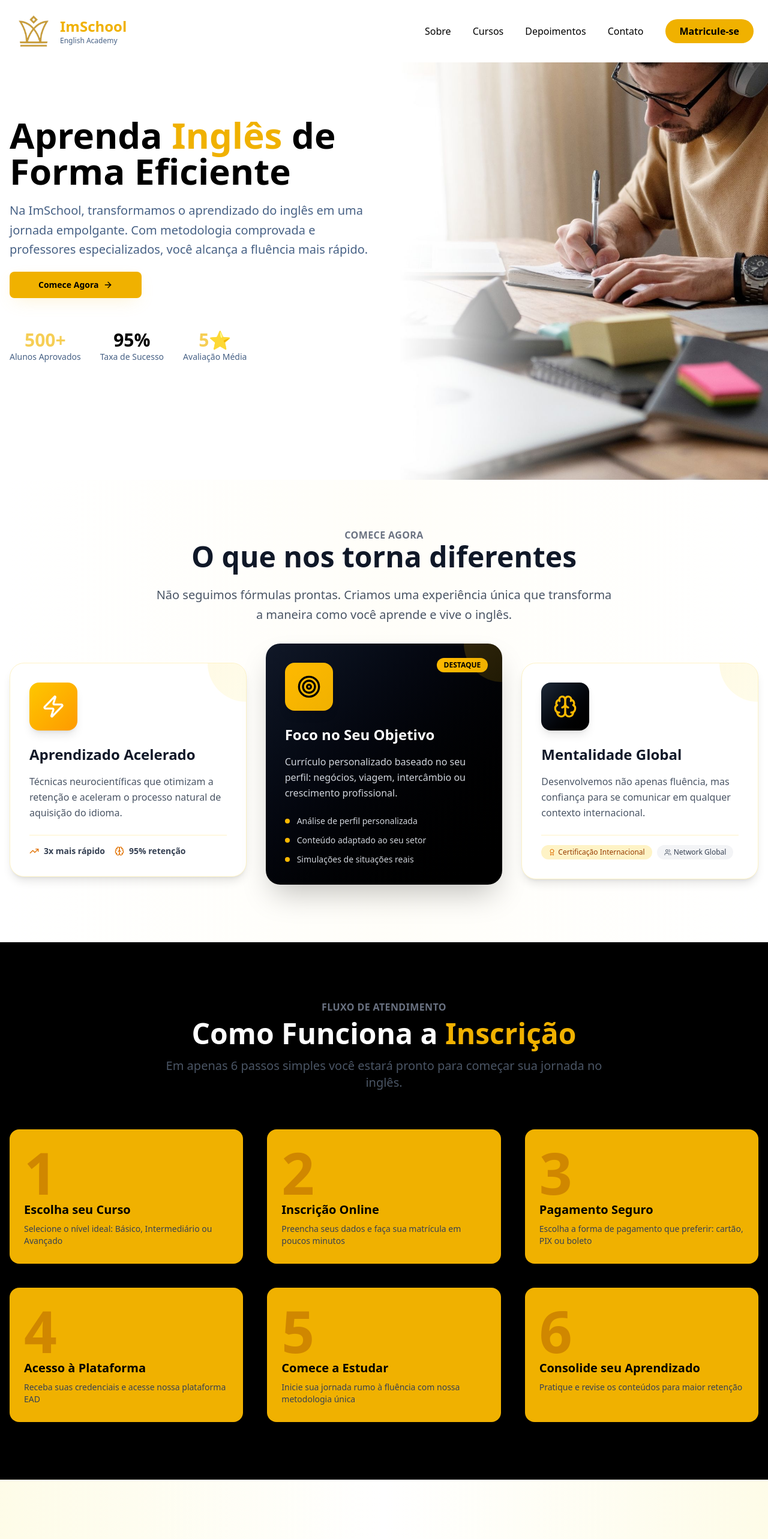
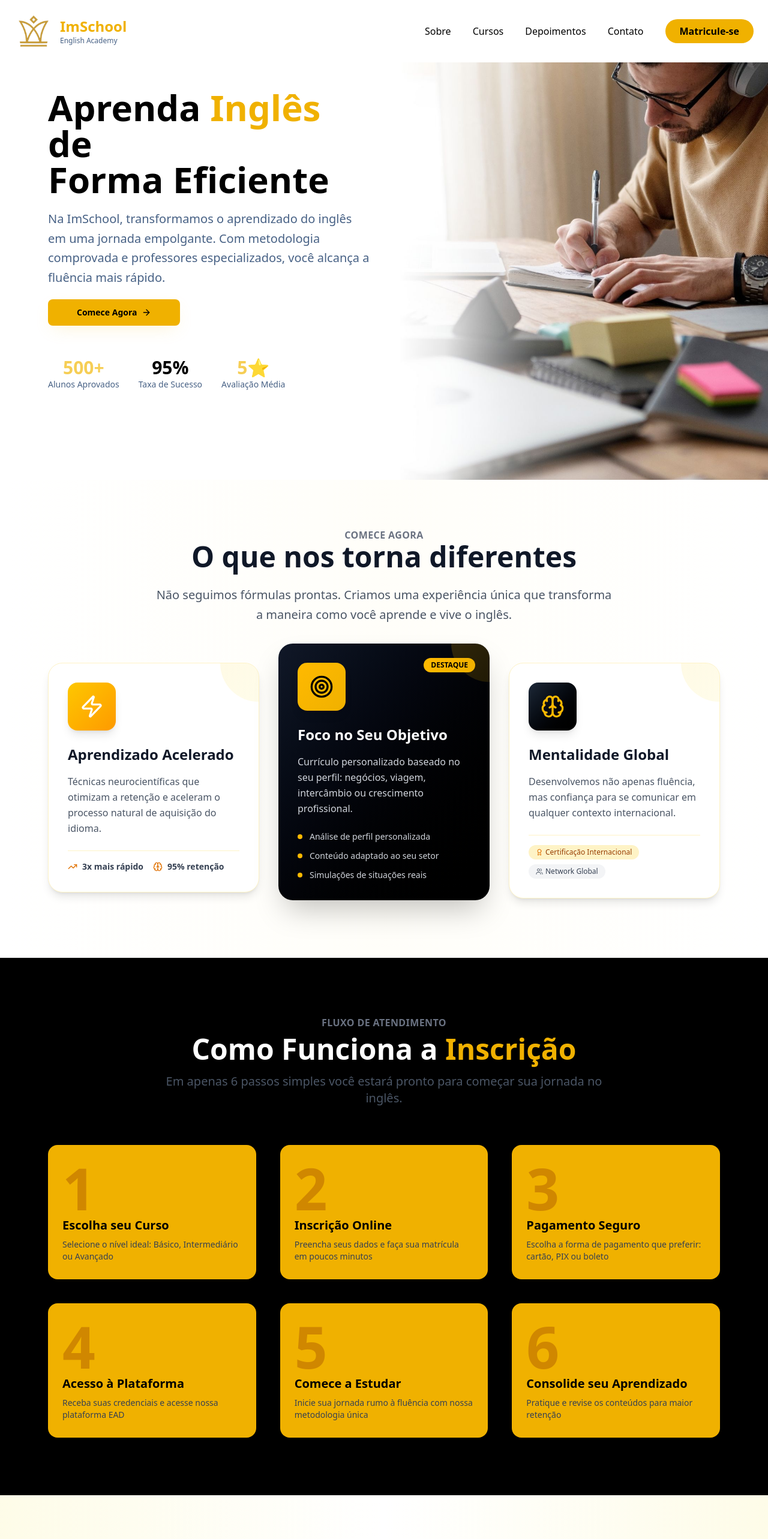
Before and after one commit to lopesmauro/imschool, a React (Vite) app: page / in a window 1280 px wide. Shown: the top 2566 px of the page at 60% size. Built offline with nearby package versions, Linux system fonts and the light colour scheme.

Commit message:
ajustando o padding de todas as seções.

```diff
--- a/src/components/About2.tsx
+++ b/src/components/About2.tsx
@@ -14,7 +14,7 @@ import {
 
 const About2 = () => {
     return (
-        <div className="py-24 pt-20 relative container mx-auto px-4" >
+        <div className="py-24 pt-20 relative container mx-auto px-20" >
             < div className="absolute inset-0 bg-gradient-to-r from-transparent via-amber-50/30 to-transparent rounded-3xl" ></div >
 
             <div className="relative text-center mb-16">
--- a/src/components/Contact.tsx
+++ b/src/components/Contact.tsx
@@ -5,7 +5,7 @@ const Contact = () => {
 
     return (
         <section id="contato" className="py-24 bg-gradient-to-r from-yellow-50 via-white to-yellow-50">
-            <div className="container mx-auto px-4">
+            <div className="container mx-auto px-20">
                 {/* Título */}
                 <div className="text-center mb-16">
                     <p className="text-gray-500 uppercase tracking-wide font-semibold">Comece agora</p>
--- a/src/components/Flow.tsx
+++ b/src/components/Flow.tsx
@@ -34,7 +34,7 @@ const Flow = () => {
 
     return (
         <section className="py-24 bg-black">
-            <div className="container mx-auto px-4">
+            <div className="container mx-auto px-20">
                 {/* Título da seção */}
                 <div className="text-center mb-16">
                     <p className="text-gray-500 uppercase tracking-wide font-semibold">Fluxo de atendimento</p>
--- a/src/components/Footer.tsx
+++ b/src/components/Footer.tsx
@@ -4,7 +4,7 @@ import Logo from "./Logo";
 const Footer = () => {
   return (
     <footer className="bg-white">
-      <div className="container mx-auto px-4 py-12">
+      <div className="container mx-auto px-20 py-12">
         <div className="grid md:grid-cols-4 gap-8 mb-8">
           <div>
             <Logo />
--- a/src/components/Hero.tsx
+++ b/src/components/Hero.tsx
@@ -10,7 +10,7 @@ const Hero = () => {
                 className="absolute top-0 right-0 h-full w-1/2 object-cover pointer-events-none select-none"
             />
 
-            <div className="container mx-auto px-4 py-20">
+            <div className="container mx-auto px-20 py-20">
                 <div className="grid lg:grid-cols-2 gap-12 items-center">
                     <div className="space-y-5 z-10 relative">
                         <h1 className="text-5xl lg:text-6xl font-bold">
```
